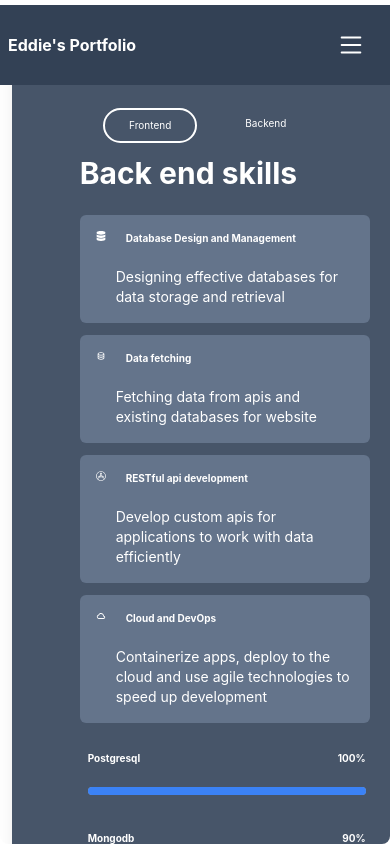
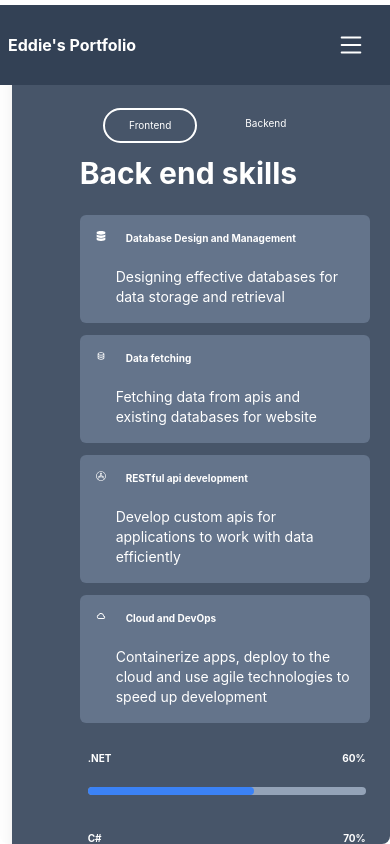
Before and after one commit to Edward-kwabena-Twumasi/portfolio-teckedd, a React (Create React App) app: page /skills/backend in a window 390 px wide. Built offline with nearby package versions, Linux system fonts and the light colour scheme.

Commit message:
continue working on mobile responsiveness

```diff
--- a/src/data.js
+++ b/src/data.js
@@ -127,6 +127,18 @@ export const skilllevels=[
 
 ];
 export const beskilllevels=[
+  {
+
+    "title":".NET",
+    "level":"60%"
+
+     },
+     {
+
+      "title":"C#",
+      "level":"70%"
+
+       },
 
   {
 
@@ -140,18 +152,31 @@ export const beskilllevels=[
        "level":"90%"
 
      },
-     {
 
-       "title":"Firebase",
-       "level":"90%"
-
-     },
      {
 
        "title":"Nodejs",
        "level":"80%"
 
      },
+     {
+
+      "title":"RESTFUL APIS",
+      "level":"80%"
+
+    },
+    {
+
+      "title":"KAFKA",
+      "level":"60%"
+
+       },
+    {
+
+      "title":"DOCKER",
+      "level":"70%"
+
+    },
      {
 
       "title":"Django",
@@ -166,16 +191,11 @@ export const beskilllevels=[
     },
     {
 
-      "title":"RESTFUL APIS",
-      "level":"80%"
+      "title":"Firebase",
+      "level":"90%"
 
     },
-    {
 
-      "title":"DOCKER",
-      "level":"70%"
-
-    },
     {
 
       "title":"KUBERNETES",
```
